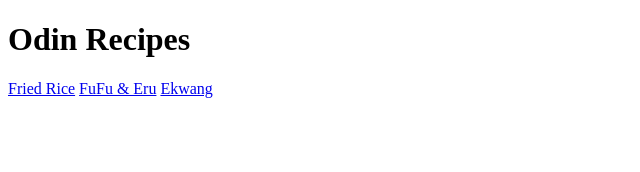
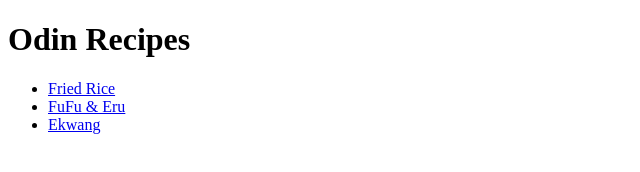
Before and after one commit to ichamileseul/odin-recipes, a plain HTML site: page index.html in a window 1280 px wide. Shown: the whole page, without its empty margins (0-640 px from the left). Drawn offline with Linux system fonts and the light colour scheme.

Commit message:
modification

```diff
--- a/index.html
+++ b/index.html
@@ -7,8 +7,10 @@
 </head>
 <body>
     <h1>Odin Recipes</h1>
-    <a href="recipes/friedrice.html">Fried Rice</a>
-    <a href="recipes/eru.html">FuFu & Eru</a>
-    <a href="recipes/ekwang.html">Ekwang</a>
+    <ul>
+    <li><a href="recipes/friedrice.html">Fried Rice</a></li>
+    <li><a href="recipes/eru.html">FuFu & Eru</a></li>
+    <li><a href="recipes/ekwang.html">Ekwang</a></li>
+</ul>
 </body>
 </html>
```
